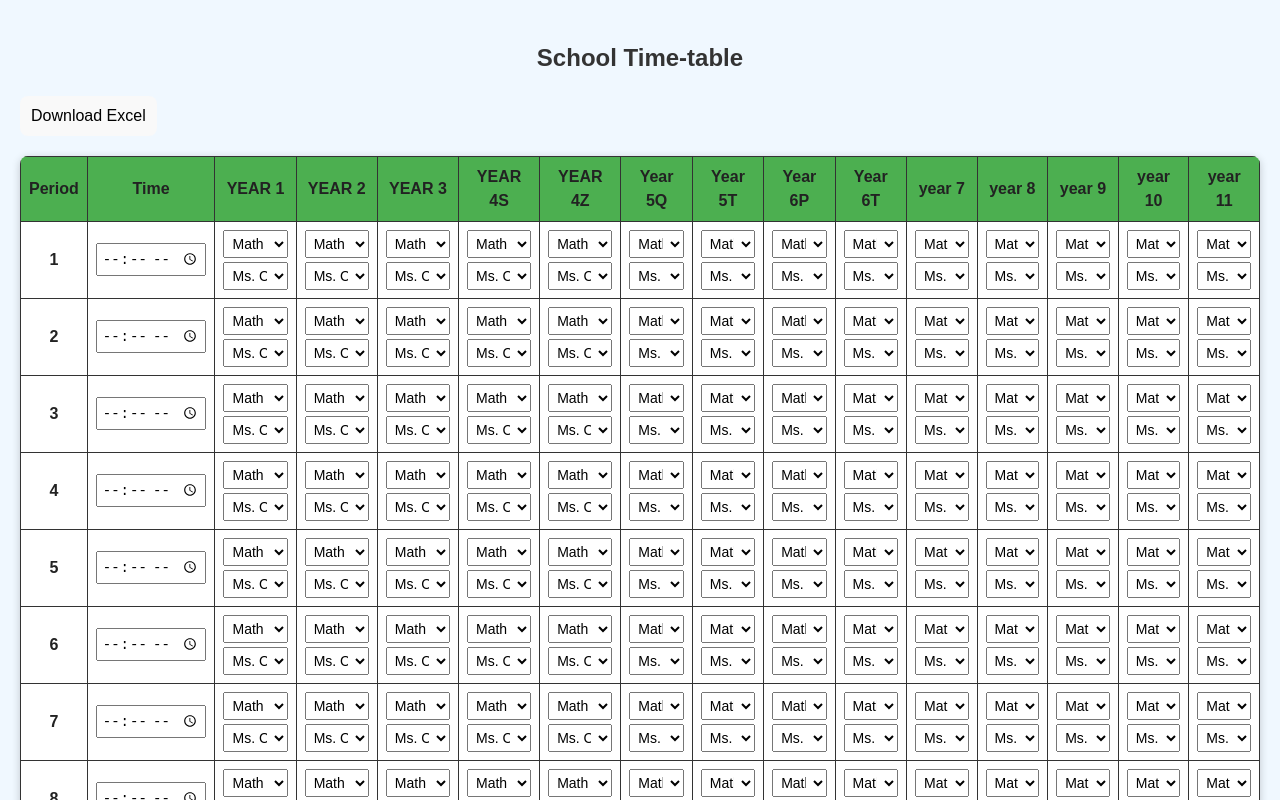
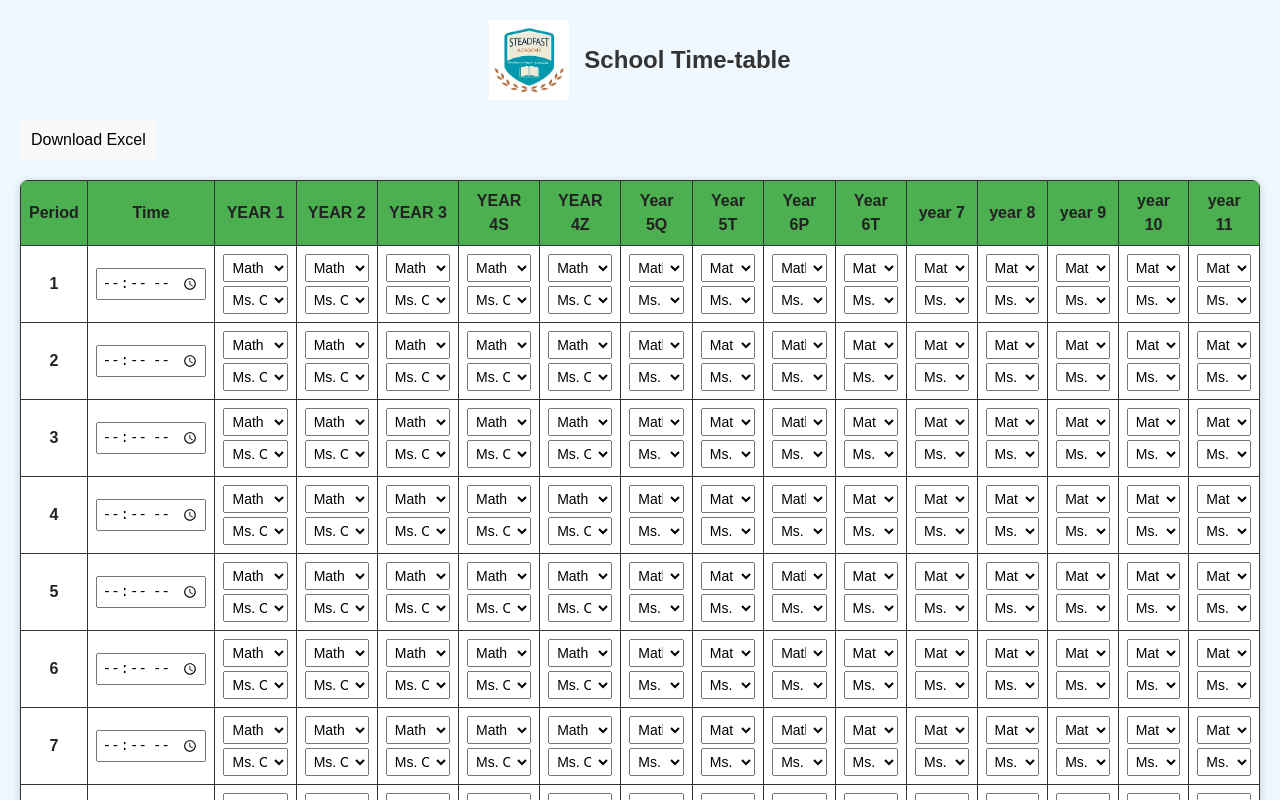
Before and after one commit to tahirharun/timetable, a React (Vite) app: page / in a window 1280 px wide. Shown: the top 800 px of the page. Built offline with nearby package versions, Linux system fonts and the light colour scheme.

Commit message:
logo added

```diff
--- a/src/components/Timetable.jsx
+++ b/src/components/Timetable.jsx
@@ -2,12 +2,31 @@ import React, { useState } from "react";
 import * as XLSX from "xlsx";
 import { saveAs } from "file-saver";
 
-const classes = ["YEAR 1","YEAR 2","YEAR 3","YEAR 4S","YEAR 4Z", "Year 5Q", "Year 5T", "Year 6P", "Year 6T", "year 7", "year 8", "year 9", "year 10", "year 11"];
-const subjects = ["Math", "English","Science", "Biology", "Chemistry", "Physics", "History", "Geography", "Character", "FIQH", "Art", "PE", "Seerah", "Tawheed", "IRE/SAT/SOC", "B/S", "B/S/Soc", "CHEM/GEO/LIT", "Tafsr", "Arabic", "Hadith", "Islamiat", "Assembly", "Clubs", "Qu'ran", "Soclology", "Litreture", "ADAAB", "KISW", "ICT", "ENG(READ)", "SKILLS", "PRACTICALS"];
-const teachers = ["Ms. Cathrine","Ms. Divina","Ms. Mourine","Mr. Musin","Ms. Mwanamisi", "Ust. Salim", "Ust. Husna", "Ust. Summayah", "Ust. Ruqayah", "Ust. Ali Noor", "Ust. Fatma Wairimu", "Ms. Ether Munyoki", "Mr. Salim", "Mr. Chimera", "Mr. Yahya", "Mr. Dinar", "Ms Verronicah", "Mr. Dilton", "Mr. Samson", "Ms. Esther Makona", "Mr. Nuria", "Ust. Salim", "Ms. Josphine", "Ust. Jamal", "Ust. Jamal", "Ust. Musa", "Ust. Abdulhamid", "Ust. Ahmed", "Ust. Abdulhaman", "Ust. Abubakar", "Ms. Zainab", "Ms. Fatma H", "Ms. Fatma" ,"Mr. Edgar", "Mr. Ainein", "Mr. Omar", "Mr. Brian"];
+const classes = [
+  "YEAR 1","YEAR 2","YEAR 3","YEAR 4S","YEAR 4Z", "Year 5Q", "Year 5T",
+  "Year 6P", "Year 6T", "year 7", "year 8", "year 9", "year 10", "year 11"
+];
+
+const subjects = [
+  "Math", "English","Science", "Biology", "Chemistry", "Physics", "History",
+  "Geography", "Character", "FIQH", "Art", "PE", "Seerah", "Tawheed",
+  "IRE/SAT/SOC", "B/S", "B/S/Soc", "CHEM/GEO/LIT", "Tafsr", "Arabic",
+  "Hadith", "Islamiat", "Assembly", "Clubs", "Qu'ran", "Soclology",
+  "Litreture", "ADAAB", "KISW", "ICT", "ENG(READ)", "SKILLS", "PRACTICALS"
+];
+
+const teachers = [
+  "Ms. Cathrine","Ms. Divina","Ms. Mourine","Mr. Musin","Ms. Mwanamisi",
+  "Ust. Salim", "Ust. Husna", "Ust. Summayah", "Ust. Ruqayah", "Ust. Ali Noor",
+  "Ust. Fatma Wairimu", "Ms. Ether Munyoki", "Mr. Salim", "Mr. Chimera",
+  "Mr. Yahya", "Mr. Dinar", "Ms Verronicah", "Mr. Dilton", "Mr. Samson",
+  "Ms. Esther Makona", "Mr. Nuria", "Ust. Salim", "Ms. Josphine", "Ust. Jamal",
+  "Ust. Jamal", "Ust. Musa", "Ust. Abdulhamid", "Ust. Ahmed", "Ust. Abdulhaman",
+  "Ust. Abubakar", "Ms. Zainab", "Ms. Fatma H", "Ms. Fatma" ,"Mr. Edgar",
+  "Mr. Ainein", "Mr. Omar", "Mr. Brian"
+];
 
 export default function Timetable() {
-
   const [timetable, setTimetable] = useState(
     Array.from({ length: 11 }, (_, i) => {
       const row = { period: i + 1, time: "" };
@@ -36,7 +55,6 @@ export default function Timetable() {
 
   const exportExcel = () => {
     const rows = [];
-
     timetable.forEach(row => {
       classes.forEach(cls => {
         rows.push({
@@ -60,8 +78,28 @@ export default function Timetable() {
 
   return (
     <div style={{ padding: "20px" }}>
-      <h2>School Time-table</h2>
-      <button onClick={exportExcel} style={{ marginBottom: "20px", padding: "10px" }}>
+      {/* Header: Logo + Title */}
+      <div
+        style={{
+          display: "flex",
+          alignItems: "center",
+          justifyContent: "center",
+          gap: "15px",
+          marginBottom: "20px"
+        }}
+      >
+        <img
+          src="/logo.png" // Use /logo.png if in public, or import if in src/assets
+          alt="School Logo"
+          style={{ width: "80px", height: "auto" }}
+        />
+        <h2 style={{ margin: 0 }}>School Time-table</h2>
+      </div>
+
+      <button
+        onClick={exportExcel}
+        style={{ marginBottom: "20px", padding: "10px" }}
+      >
         Download Excel
       </button>
 
```
Also changed, not shown: public/logo.png (added).
